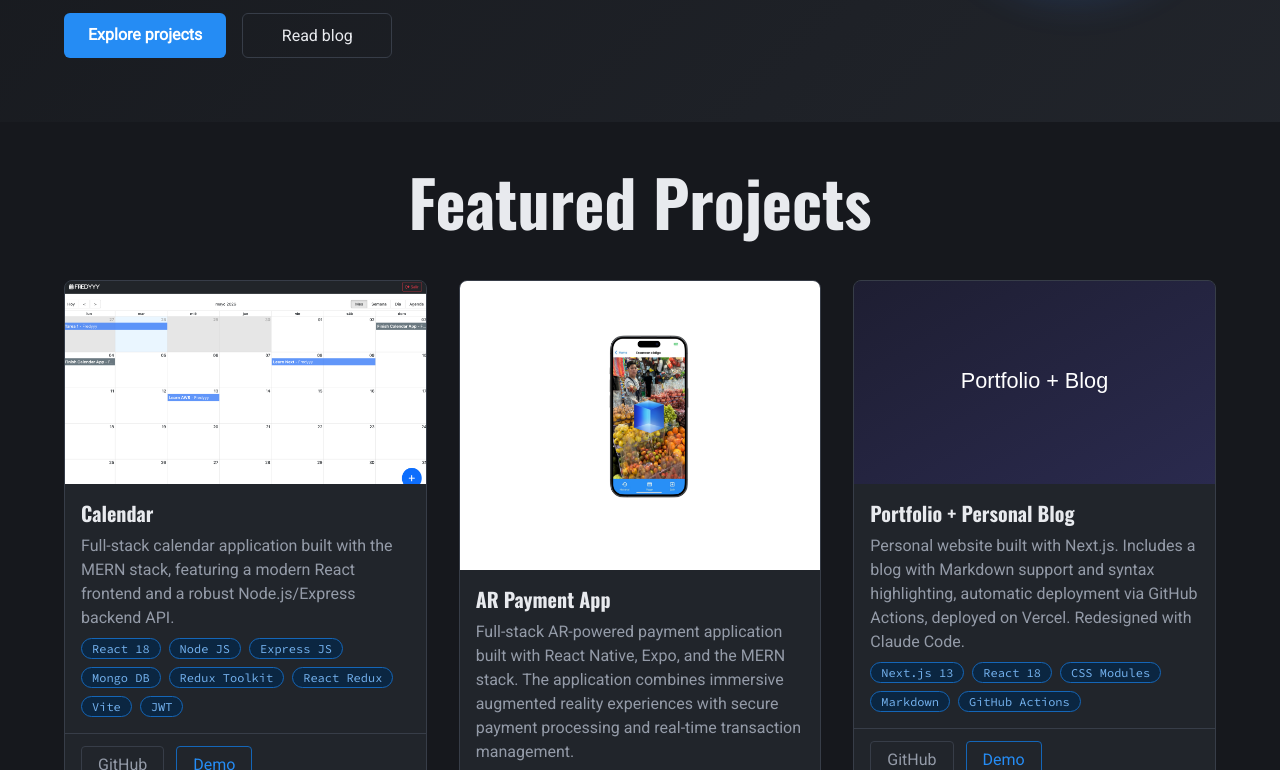
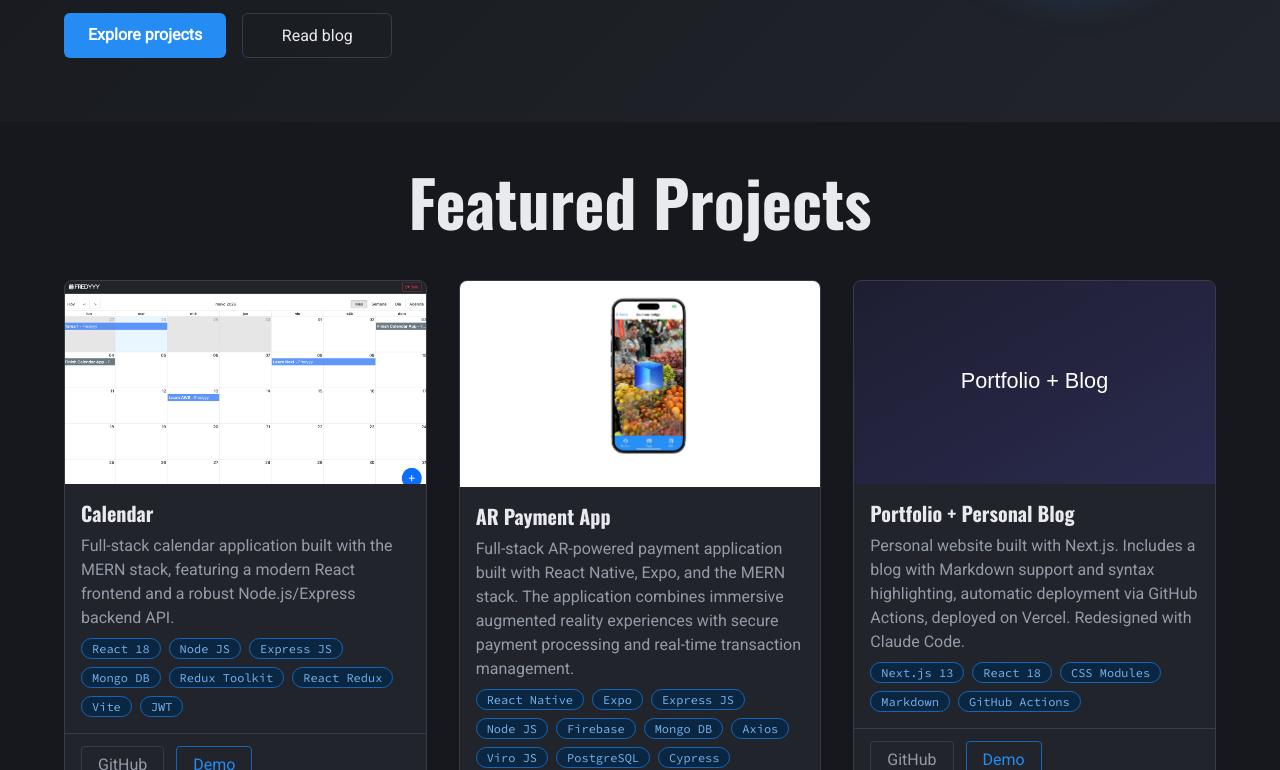
Before and after one commit to fredyvelasquezgt/personal-blog-next-js, a Next.js app: page / in a window 1280 px wide. Shown: the part 502-1272 px from the top of the page. Built offline with nearby package versions, Linux system fonts and the light colour scheme.

Commit message:
new entries

```diff
--- a/components/projects/project-item.module.css
+++ b/components/projects/project-item.module.css
@@ -24,7 +24,7 @@
 .imageWrapperMobile {
   position: relative;
   width: 100%;
-  aspect-ratio: 10 / 8;
+  aspect-ratio: 14 / 8;
   background-color: var(--color-surface-3);
 }
 
```
